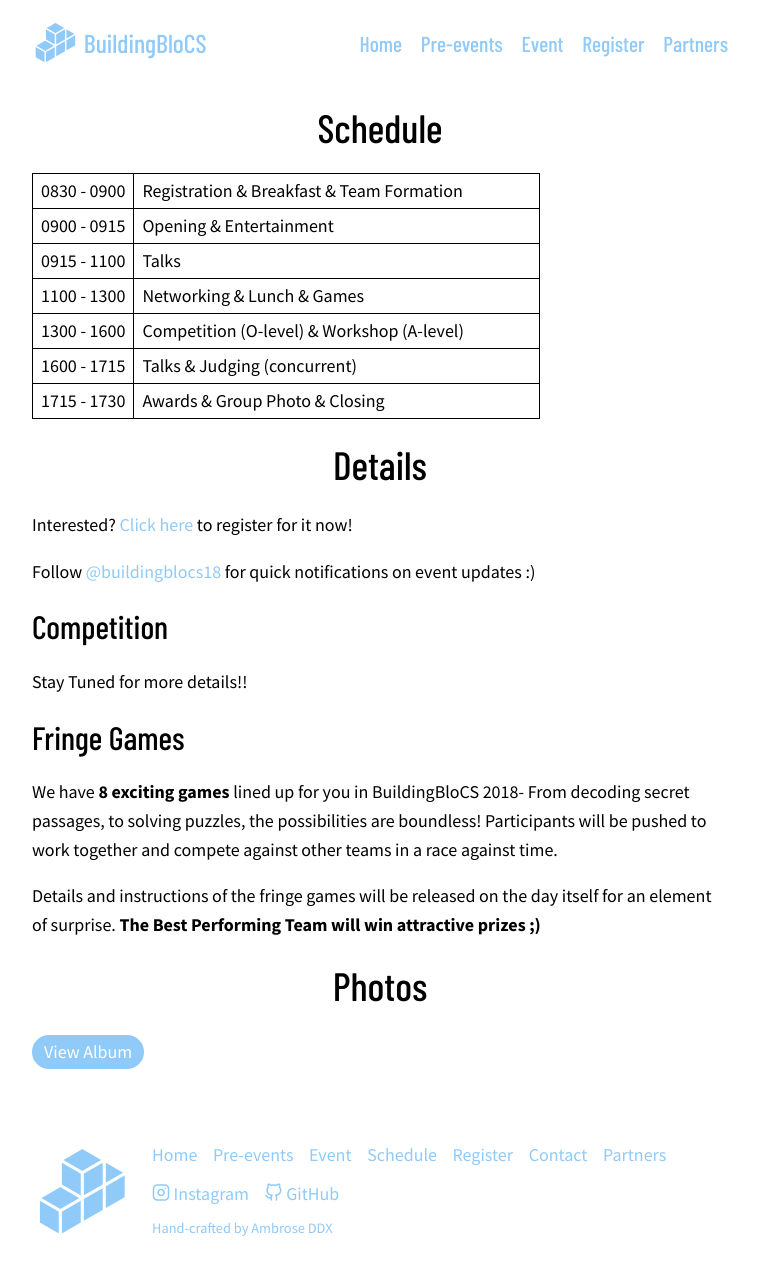
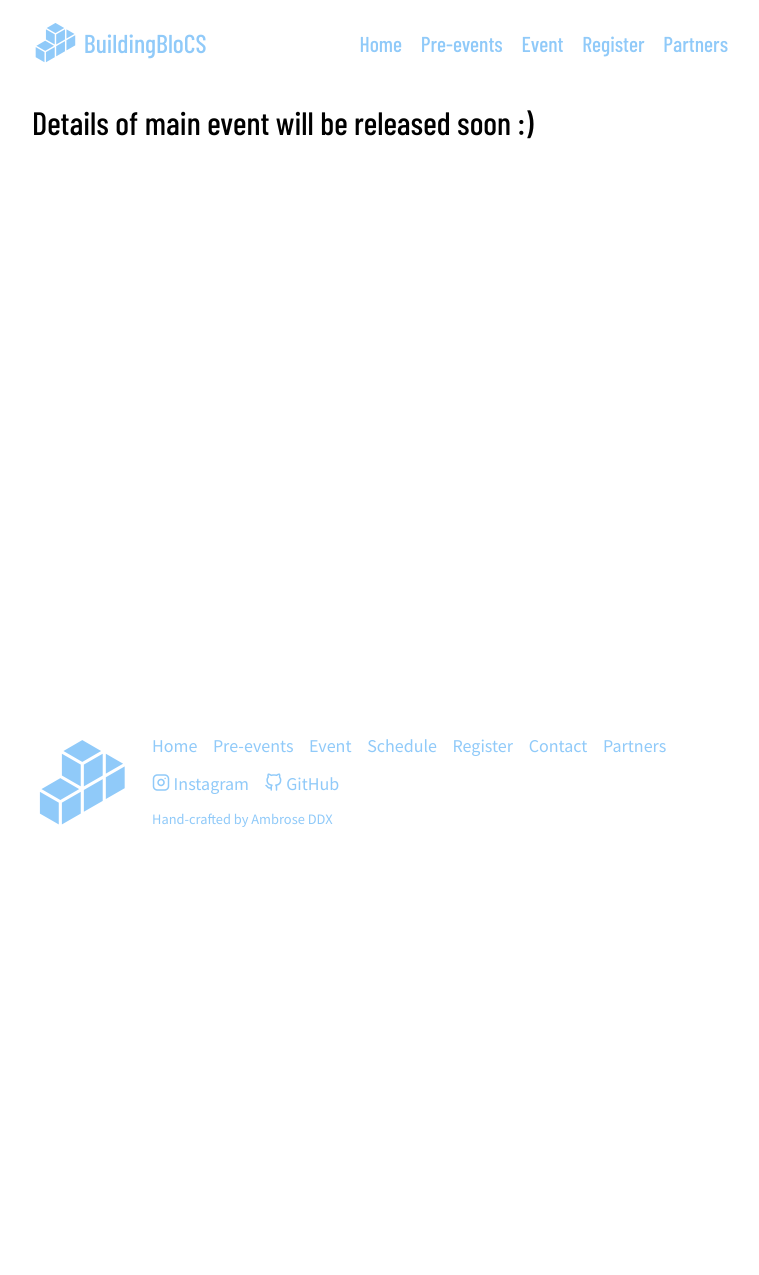
Before and after one commit to buildingblocs/2019, a Jekyll site: the page built from event/index.md, in a window 1280 px wide and 1291 px high. Shown: the top 1275 px of the window, without its empty margins (260-1019 px from the left). Built offline with Jekyll 4.4.1, drawn with Linux system fonts in a browser that asks for light colours; some web fonts are replaced; our own code applies the rules of GitHub Pages for plain Markdown files.

Commit message:
Update index.md

```diff
--- a/event/index.md
+++ b/event/index.md
@@ -2,7 +2,7 @@
 layout: default
 published: true
 ---
-
+<!--
 # Schedule
 
 {% for day in site.data.schedule %}
@@ -38,3 +38,5 @@ Details and instructions of the fringe games will be released on the day itself
 # Photos
 
 <a class="btn" href="https://photos.app.goo.gl/cntLndL2gY9cu0jK2">View Album</a>
+-->
+## Details of main event will be released soon :)
```
